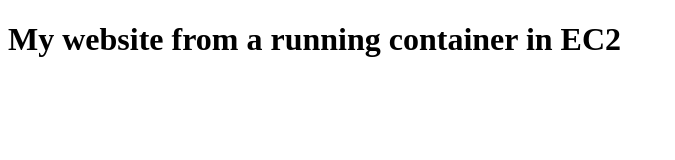
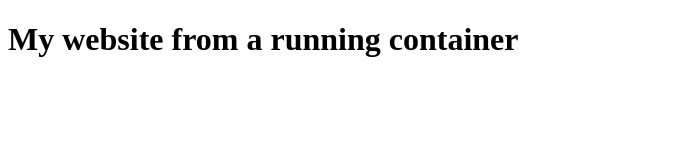
Before and after one commit to DanyaCt/EC2TerraformDocker, a plain HTML site: page index.html in a window 1280 px wide. Shown: the whole page, without its empty margins (0-675 px from the left). Drawn offline with Linux system fonts and the light colour scheme.

Commit message:
Update index.html

```diff
--- a/index.html
+++ b/index.html
@@ -5,6 +5,6 @@
     <title>Hi</title>
 </head>
 <body>
-    <h1>My website from a running container in EC2</h1>
+    <h1>My website from a running container</h1>
 </body>
 </html>
```
